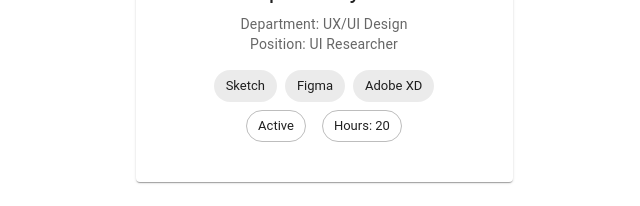
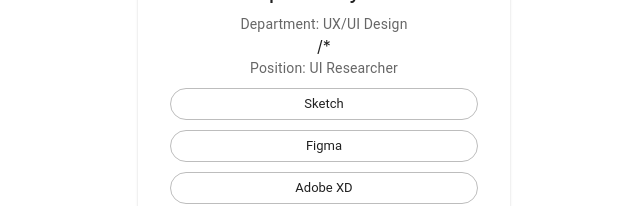
Before and after one commit to IdleDad/EmployeeDataReact, a React (Vite) app: page / in a window 1280 px wide. Shown: the part 607-813 px from the top of the page, without its empty margins (316-956 px from the left). Built offline with nearby package versions, Linux system fonts and the light colour scheme.

Commit message:
toggleAdded

```diff
--- a/src/App.jsx
+++ b/src/App.jsx
@@ -8,7 +8,6 @@
 import Stack from '@mui/material/Stack';
 import Switch from '@mui/material/Switch';
 import Typography from '@mui/material/Typography';
-import FormGroup from '@mui/material/FormGroup';
 import FormControlLabel from '@mui/material/FormControlLabel';
 
 
@@ -31,7 +30,6 @@
 </Typography>
 
       <FormControlLabel control={<Switch {...label} onClick={handleToggle} />} label="On Leave" />
-
   <Stack spacing={2} direction="row">
 
       <Button variant="contained">Active</Button>
--- a/src/components/employeecard.jsx
+++ b/src/components/employeecard.jsx
@@ -36,15 +36,14 @@
   <Typography variant="body2" color="text.secondary">
   Department: {item.department}
   </Typography>
-  <Typography variant="body2" color="text.secondary">
+  /*<Typography variant="body2" color="text.secondary">
   Position: {item.position}
   </Typography>
-  <Stack direction="row"
-  flexWrap="wrap" spacing={1} sx={{marginTop:2, justifyContent:"center"}}>
+
+  <Stack>
     {item.skills.map((skill, skillIndex)=>(
-     < Chip sx={{marginTop: 10}} key={skillIndex} label={skill}/>
+     < Chip variant ="outlined" sx={{marginTop: "10px"}} key={skillIndex} label={skill} />
     ))}
-
 </Stack>
 <Stack direction="row" spacing={2} sx={{marginTop:1, justifyContent:"center"}}>
 <Chip label={item.onLeave? "Inactive":"Active"} variant="outlined"/>
```
